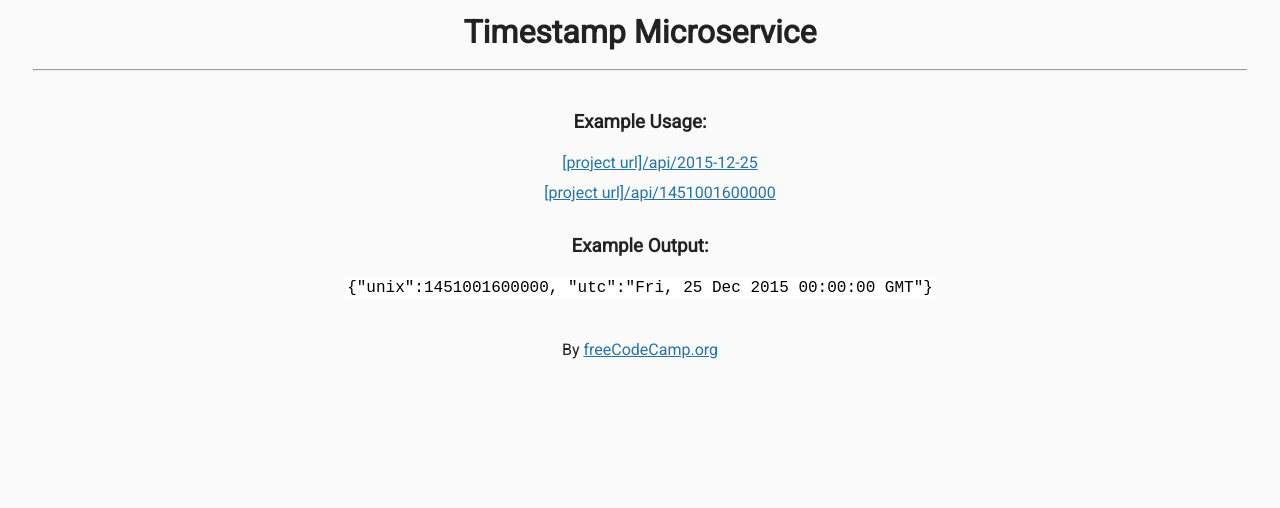
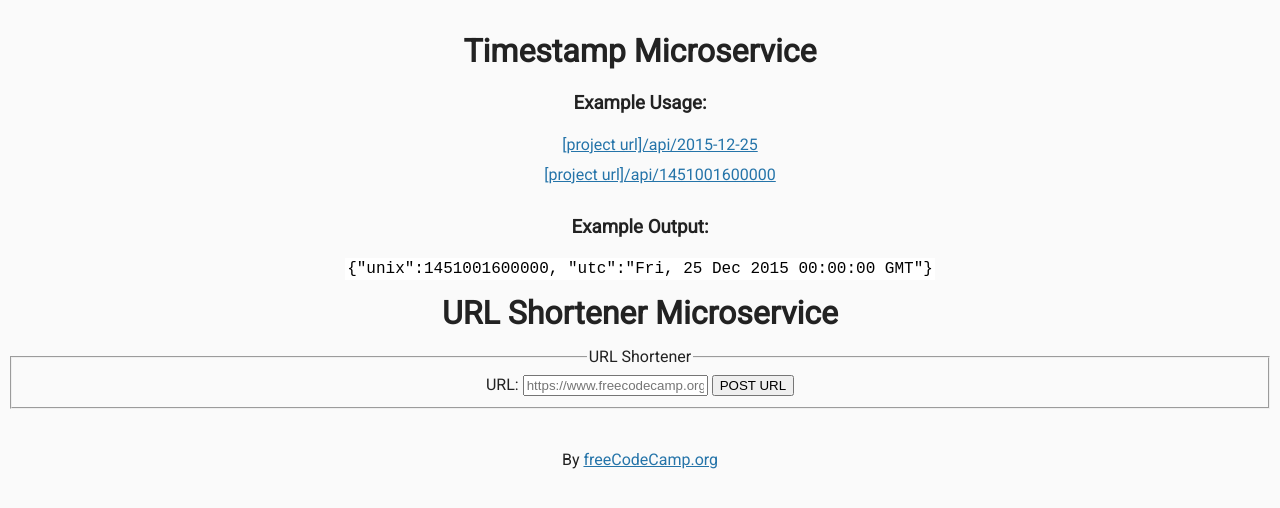
Before and after one commit to ale-fuentes/boilerplate-project-timestamp, a website: page views/index.html in a window 1280 px wide. Drawn offline with Linux system fonts and the light colour scheme; files that its build step writes are made by us from their sources.

Commit message:
refac - add shorturl api

```diff
--- a/views/index.html
+++ b/views/index.html
@@ -9,20 +9,35 @@
    </head>
 
    <body>
-    <h1>Timestamp Microservice</h1>
-    <hr />
+
     <div class="container">
-      <h3>Example Usage:</h3>
-      <ul>
-        <li><a href="api/2015-12-25">[project url]/api/2015-12-25</a></li>
-        <li><a href="api/1451001600000">[project url]/api/1451001600000</a></li>
-      </ul>
+      <h1>Timestamp Microservice</h1>
+      <main>
+        <section>
+          <h3>Example Usage:</h3>
+          <ul>
+            <li><a href="api/2015-12-25">[project url]/api/2015-12-25</a></li>
+            <li><a href="api/1451001600000">[project url]/api/1451001600000</a></li>
+          </ul>
+          <h3>Example Output:</h3>
+          <code>{"unix":1451001600000, "utc":"Fri, 25 Dec 2015 00:00:00 GMT"}</code>
+        </section>
 
-      <h3>Example Output:</h3>
-      <p>
-        <code>{"unix":1451001600000, "utc":"Fri, 25 Dec 2015 00:00:00 GMT"}</code>
-      </p>
+        <h1>URL Shortener Microservice</h1>
+        <main>
+          <section>
+            <form action="api/shorturl" method="POST">
+              <fieldset>
+                <legend>URL Shortener</legend>
+                <label for="url_input">URL:</label>
+                <input id="url_input" type="text" name="url" placeholder="https://www.freecodecamp.org/" />
+                <input type="submit" value="POST URL" />
+              </fieldset>
+            </form>
+          </section>
+        </main>
     </div>
+
     <div class="footer">
       <p>
         By <a href="https://www.freecodecamp.org/">freeCodeCamp.org</a>
```
Also changed, not shown: package.json (+7 -2 lines), server.js (+51 -0 lines).
